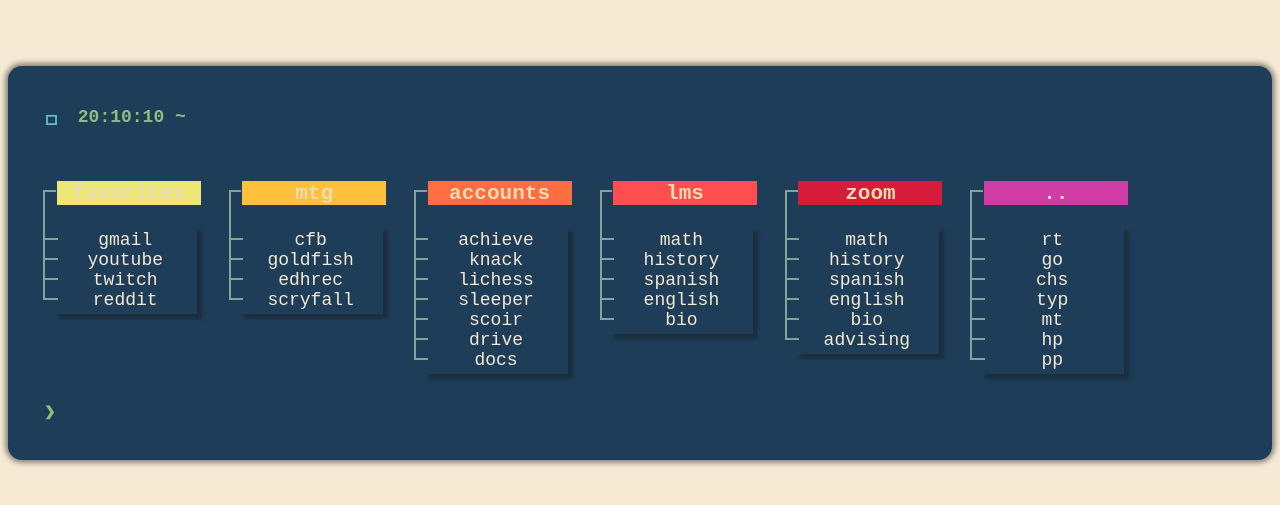
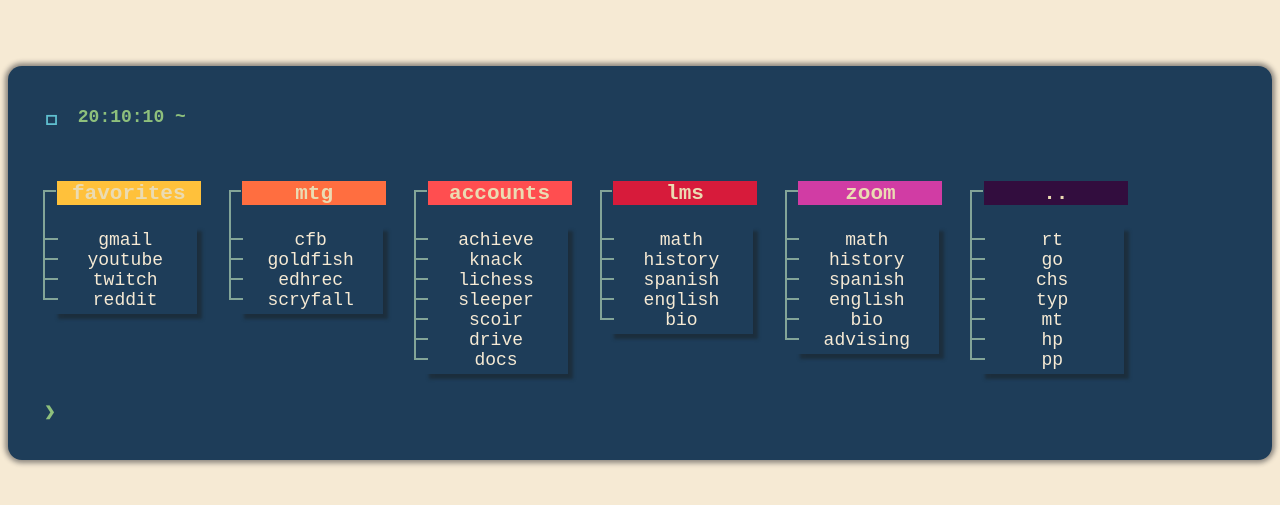
Before and after one commit to winstoningalls/chromeStartpage, a browser extension: page myStartpage/index.html in a window 1280 px wide. Shown: the part 137-642 px from the top of the page. Drawn offline with Linux system fonts and the light colour scheme.

Commit message:
colors should be about done

```diff
--- a/myStartpage/css/style.css
+++ b/myStartpage/css/style.css
@@ -143,27 +143,27 @@ h3::after {
 }
 
 .math {
+	background-color: #d13ca4;
+}
+
+.\.\. {
+	background-color: #320d3e;
+}
+
+.linux {
 	background-color: #d71b3b;
 }
 
-.\.\. {
-	background-color: #d13ca4;
-}
-
-.linux {
+.social {
 	background-color: #FF4E50;
 }
 
-.social {
-	background-color: #ff6e40;
-}
-
 .feed {
-	background-color: #EDE574;
+	background-color: #ffc13b;
 }
 
 .reddit {
-	background-color: #ffc13b;
+	background-color: #ff6e40;
 }
 
 input {
```
